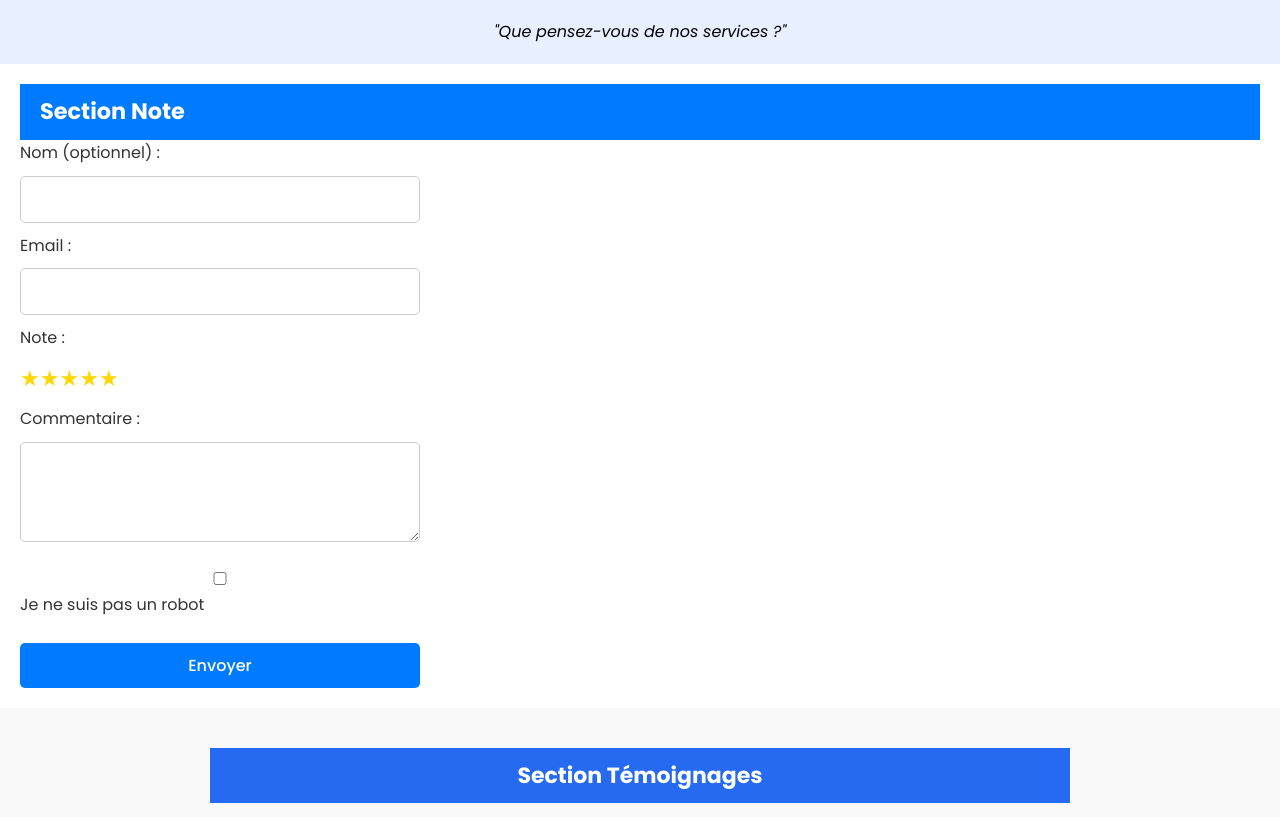
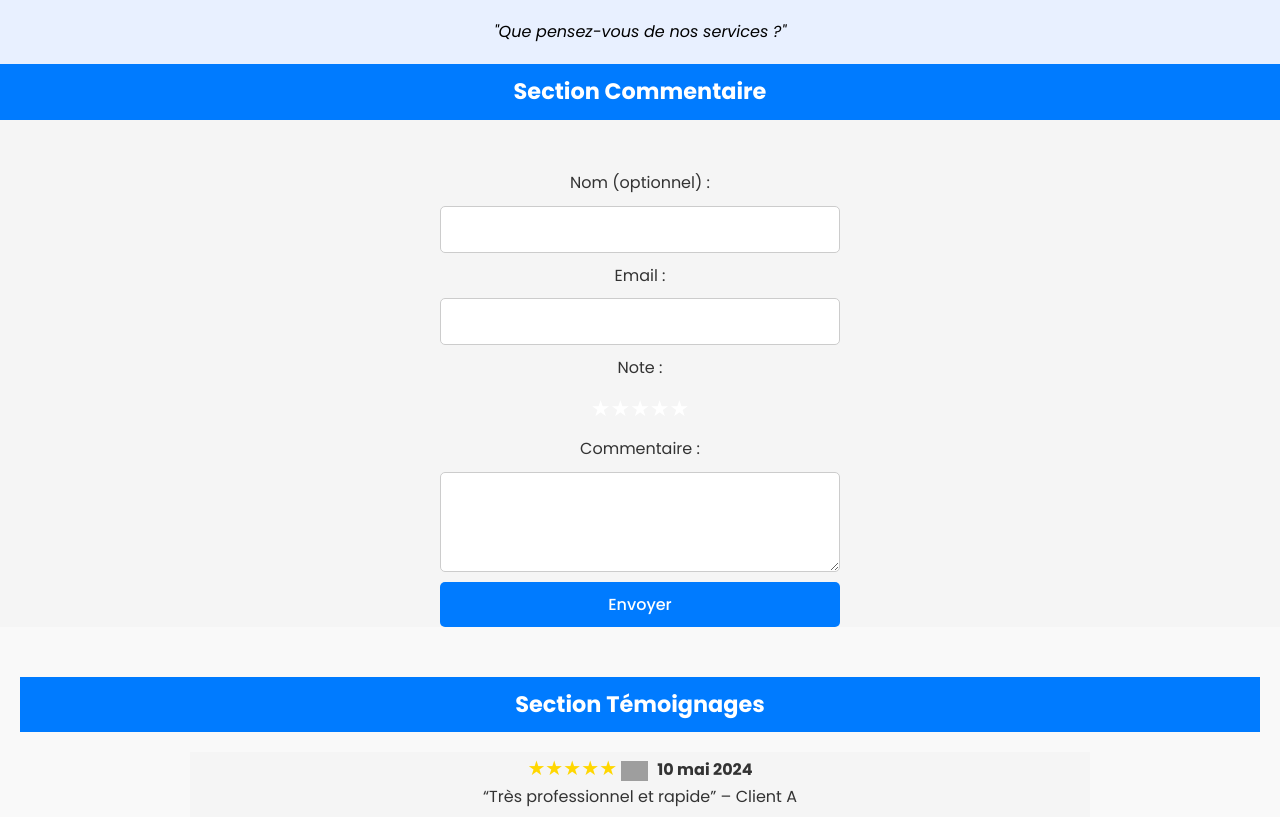
Before and after one commit to Cboukhal/Decramp, a PHP site: page /commentaire.html in a window 1280 px wide. Shown: the part 430-1247 px from the top of the page. Run offline with PHP 8.4, Linux system fonts and the light colour scheme; grey boxes are pictures that could not be loaded.

Commit message:
fini html

```diff
--- a/asset/css/style2.css
+++ b/asset/css/style2.css
@@ -51,13 +51,14 @@ nav ul li a:hover {
   color: #ffcc00;
 }
 
-/* 🏠 Section Accueil */
+/*Section Accueil */
 .hero {
-  background: url('image-ampoules.jpg') center/cover no-repeat;
+  background: url('../image/ampoule2.jpg') center/cover no-repeat;
   text-align: center;
   color: white;
   padding: 80px 20px;
   position: relative;
+
 }
 
 .hero h1 {
@@ -69,18 +70,23 @@ nav ul li a:hover {
   font-size: 1.2em;
 }
 
+
 /* 📘 Titres de section */
 section h2 {
   background-color: var(--primary);
   color: white;
   padding: 10px 20px;
   font-size: 1.4em;
+  text-align: center;
 }
 
 /* 🔹 Section contenu (Particuliers, Professionnels) */
 .section-content {
   padding: 20px;
-  background-color: white;
+  background-color: #F5F5F5;
+  text-align: center;
+  width: 90%;
+  margin: 0 auto;;
 }
 
 .section-content p {
@@ -98,14 +104,18 @@ section h2 {
 }
 
 .gallery .item {
-  width: 200px;
-  text-align: center;
+  width: 220px;
+  height: 160px;
+  overflow: hidden;
+  border-radius: 8px;
+  box-shadow: 0 2px 5px rgba(0,0,0,0.1);
 }
 
 .gallery img {
   width: 100%;
-  border-radius: 8px;
-  box-shadow: 0 2px 5px rgba(0,0,0,0.1);
+  height: 100%;
+  object-fit: cover;
+  display: block;
 }
 
 /* 🔘 Boutons */
@@ -138,19 +148,75 @@ section h2 {
 
 /* 📍 Contact */
 .contact {
-  background-color: white;
-  padding: 20px;
+  background-color: #F5F5F5;
+  /* padding: 40px 0; */
+  display: flex;
+  flex-direction: column;
+  align-items: center;
+  margin-bottom: 10px;
 }
 
-.contact form {
+.contact h2 {
+  background-color: var(--primary);
+  color: white;
+  padding: auto;
+  margin: auto;
+  font-size: 1.4em;
+  text-align: center;
+  width: 100%;
+}
+
+/* 🗺️ Conteneur global centré */
+.contact-wrapper {
+  display: flex;
+  justify-content: center;
+  align-items: flex-start;
+  flex-wrap: wrap;
+  gap: 40px;
+  width: 100%;
+  max-width: 900px;
+  margin-top: 50px;
+}
+
+/* 🗺️ Carte + Formulaire de même taille */
+.contact-map,
+.contact-form {
+  flex: 1;
+  min-width: 350px;
+  max-width: 400px;
+}
+
+/* ✅ Taille de la carte égale au formulaire */
+.contact-map iframe {
+  width: 100%;
+  height: 100%;
+  min-height: 400px;
+  border-radius: 10px;
+  border: none;
+}
+
+/* 📝 Formulaire centré et stylé */
+.contact-form {
   display: flex;
   flex-direction: column;
   gap: 10px;
-  max-width: 400px;
+  text-align: center;
 }
 
-.contact input,
-.contact textarea {
+.contact-form p {
+  margin: 0;
+  font-size: 1em;
+}
+
+.contact-form form {
+  display: flex;
+  flex-direction: column;
+  gap: 10px;
+  width: 100%;
+}
+
+.contact-form input,
+.contact-form textarea {
   padding: 10px;
   border: 1px solid #ccc;
   border-radius: 5px;
@@ -158,12 +224,12 @@ section h2 {
   width: 100%;
 }
 
-.contact textarea {
+.contact-form textarea {
   resize: vertical;
   height: 100px;
 }
 
-.contact button {
+.contact-form button {
   background-color: var(--primary);
   color: white;
   border: none;
@@ -174,26 +240,8 @@ section h2 {
   transition: 0.3s;
 }
 
-.contact button:hover {
+.contact-form button:hover {
   background-color: var(--secondary);
-}
-
-/* 🗺️ Map + Formulaire côte à côte */
-.contact-wrapper {
-  display: flex;
-  justify-content: space-between;
-  flex-wrap: wrap;
-  gap: 20px;
-}
-
-.contact-map {
-  flex: 1;
-  min-width: 300px;
-}
-
-.contact-form {
-  flex: 1;
-  min-width: 300px;
 }
 
 /* 📜 Footer */
@@ -279,9 +327,13 @@ footer .sitemap {
 }
 
 /* =============== PRESTATIONS =============== */
+.prestations h2{
+  width: 100%;
+  margin-bottom: 20px;
+}
+
 .prestations {
   padding: 40px 20px;
-  max-width: 900px;
   margin: 0 auto;
 }
 
@@ -295,7 +347,10 @@ footer .sitemap {
 }
 
 .prestation {
-  margin-bottom: 20px;
+  margin: 0 auto 20px auto;
+  background-color: #F5F5F5;
+  max-width: 900px;
+  text-align: center;
 }
 
 .prestation h4 {
@@ -309,6 +364,7 @@ footer .sitemap {
 .prestation ul {
   list-style-type: disc;
   margin: 10px 30px;
+
 }
 
 .prestation li {
--- a/commentaire.html
+++ b/commentaire.html
@@ -10,14 +10,14 @@
     <link href="https://fonts.googleapis.com/css2?family=Roboto:ital,wght@0,100..900;1,100..900&display=swap" rel="stylesheet">
     <link href="https://fonts.googleapis.com/css2?family=Poppins:ital,wght@0,100;0,200;0,300;0,400;0,500;0,600;0,700;0,800;0,900;1,100;1,200;1,300;1,400;1,500;1,600;1,700;1,800;1,900&family=Roboto:ital,wght@0,100..900;1,100..900&display=swap" rel="stylesheet">
     <link rel="icon" type="image/favicon" href="./asset/image/logo.png">
-    <title></title>
+    <title>Commentaire</title>
 </head>
+
 <body>
-
-  <!-- 🔝 HEADER -->
+  <!-- HEADER -->
   <header>
     <div class="logo">
-      <img src="logo.png" alt="Logo SECIC">
+      <img src="./asset/image/logo.png" alt="Logo SECIC">
     </div>
     <nav>
       <ul>
@@ -31,7 +31,8 @@
     </nav>
   </header>
   <main>
-      <!-- 🏠 ACCUEIL -->
+
+  <!--ACCUEIL -->
     <section class="hero">
       <h1>Note</h1>
         <p>Thierry Decramp - SECIC - Artisan électricien</p>
@@ -39,46 +40,36 @@
         <a href="contact.html" class="btn">Contact</a>
     </section>
 
- <!-- 💬 Introduction -->
+ <!--Introduction -->
     <section class="presentation">
       <blockquote>"Que pensez-vous de nos services ?"</blockquote>
     </section>
 
-  <!-- 📝 SECTION NOTE -->
+  <!-- SECTION NOTE -->
   <section class="contact">
-    <h2>Section Note</h2>
+    <h2>Section Commentaire</h2>
       <div class="contact-wrapper">
-
         <div class="contact-form">
           <form action="#" method="post">
-
             <label for="nom">Nom (optionnel) :</label>
             <input type="text" id="nom" name="nom">
-
             <label for="email">Email :</label>
             <input type="email" id="email" name="email" required>
-
             <label for="note">Note :</label>
-          <div class="stars" style="font-size: 22px; color: gold;">★★★★★</div>
-
+            <div class="stars" style="font-size: 22px; color: white;">★★★★★</div>
             <label for="commentaire">Commentaire :</label>
             <textarea id="commentaire" name="commentaire" required></textarea>
-
-          <!-- ✅ Captcha simulé -->
-          <div style="margin: 15px 0;">
-            <input type="checkbox" id="captcha" required>
-            <label for="captcha">Je ne suis pas un robot</label>
-          </div>
-
             <button type="submit" class="btn">Envoyer</button>
           </form>
         </div>
       </div>
   </section>
 
-  <!-- ⭐ SECTION TÉMOIGNAGES -->
-  <section class="prestations">
-    <h3>Section Témoignages</h3>
+  <!-- SECTION TÉMOIGNAGES -->
+  <section
+  class="prestations"
+  >
+    <h2>Section Témoignages</h2>
 
     <!-- Témoignage 1 -->
     <div class="prestation">
@@ -114,7 +105,7 @@
       <a href="professionnels.html">Professionnels</a>
       <a href="particuliers.html">Particuliers</a>
       <a href="liens.html">Liens</a>
-      <a href="note.html">Note</a>
+      <a href="commentaire.html">Commentaire</a>
       <a href="contact.html">Contact</a>
     </div>
     <p>© SECIC 2025. Tous droits réservés.</p>
--- a/liens.html
+++ b/liens.html
@@ -10,14 +10,14 @@
     <link href="https://fonts.googleapis.com/css2?family=Roboto:ital,wght@0,100..900;1,100..900&display=swap" rel="stylesheet">
     <link href="https://fonts.googleapis.com/css2?family=Poppins:ital,wght@0,100;0,200;0,300;0,400;0,500;0,600;0,700;0,800;0,900;1,100;1,200;1,300;1,400;1,500;1,600;1,700;1,800;1,900&family=Roboto:ital,wght@0,100..900;1,100..900&display=swap" rel="stylesheet">
     <link rel="icon" type="image/favicon" href="./asset/image/logo.png">
-    <title></title>
+    <title>Accueil</title>
 </head>
 <body>
 
   <!-- 🔝 HEADER -->
   <header>
     <div class="logo">
-      <img src="logo.png" alt="Logo SECIC">
+      <img src="./asset/image/logo.png" alt="Logo SECIC">
     </div>
     <nav>
       <ul>
@@ -80,7 +80,7 @@
       <a href="professionnels.html">Professionnels</a>
       <a href="particuliers.html">Particuliers</a>
       <a href="liens.html">Liens</a>
-      <a href="note.html">Note</a>
+      <a href="commentaire.html">Commentaire</a>
       <a href="contact.html">Contact</a>
     </div>
     <p>© SECIC 2025. Tous droits réservés.</p>
--- a/particuliers.html
+++ b/particuliers.html
@@ -10,14 +10,14 @@
     <link href="https://fonts.googleapis.com/css2?family=Roboto:ital,wght@0,100..900;1,100..900&display=swap" rel="stylesheet">
     <link href="https://fonts.googleapis.com/css2?family=Poppins:ital,wght@0,100;0,200;0,300;0,400;0,500;0,600;0,700;0,800;0,900;1,100;1,200;1,300;1,400;1,500;1,600;1,700;1,800;1,900&family=Roboto:ital,wght@0,100..900;1,100..900&display=swap" rel="stylesheet">
     <link rel="icon" type="image/favicon" href="./asset/image/logo.png">
-    <title></title>
+    <title>Particuliers</title>
 </head>
 <body>
 
   <!-- 🔝 HEADER -->
   <header>
     <div class="logo">
-      <img src="logo.png" alt="Logo SECIC">
+      <img src="./asset/image/logo.png" alt="Logo SECIC">
     </div>
     <nav>
       <ul>
@@ -118,7 +118,7 @@
       <a href="professionnels.html">Professionnels</a>
       <a href="particuliers.html">Particuliers</a>
       <a href="liens.html">Liens</a>
-      <a href="note.html">Note</a>
+      <a href="commentaire.html">Commentaire</a>
       <a href="contact.html">Contact</a>
     </div>
     <p>© SECIC 2025. Tous droits réservés.</p>
```
Also changed, not shown: contact.html (+23 -34 lines), index.html (+28 -28 lines), professionnels.html (+9 -7 lines), Document/moodboards.png (deleted), asset/image/ampoule.jpg (added), asset/image/ampoule2.jpg (added), asset/image/exemple1.webp (added), asset/image/exemple2.jpg (added), asset/image/logo.png (added), asset/image/title.png (added), 3 other files. Lines whose indentation alone changed are shown as unchanged.
